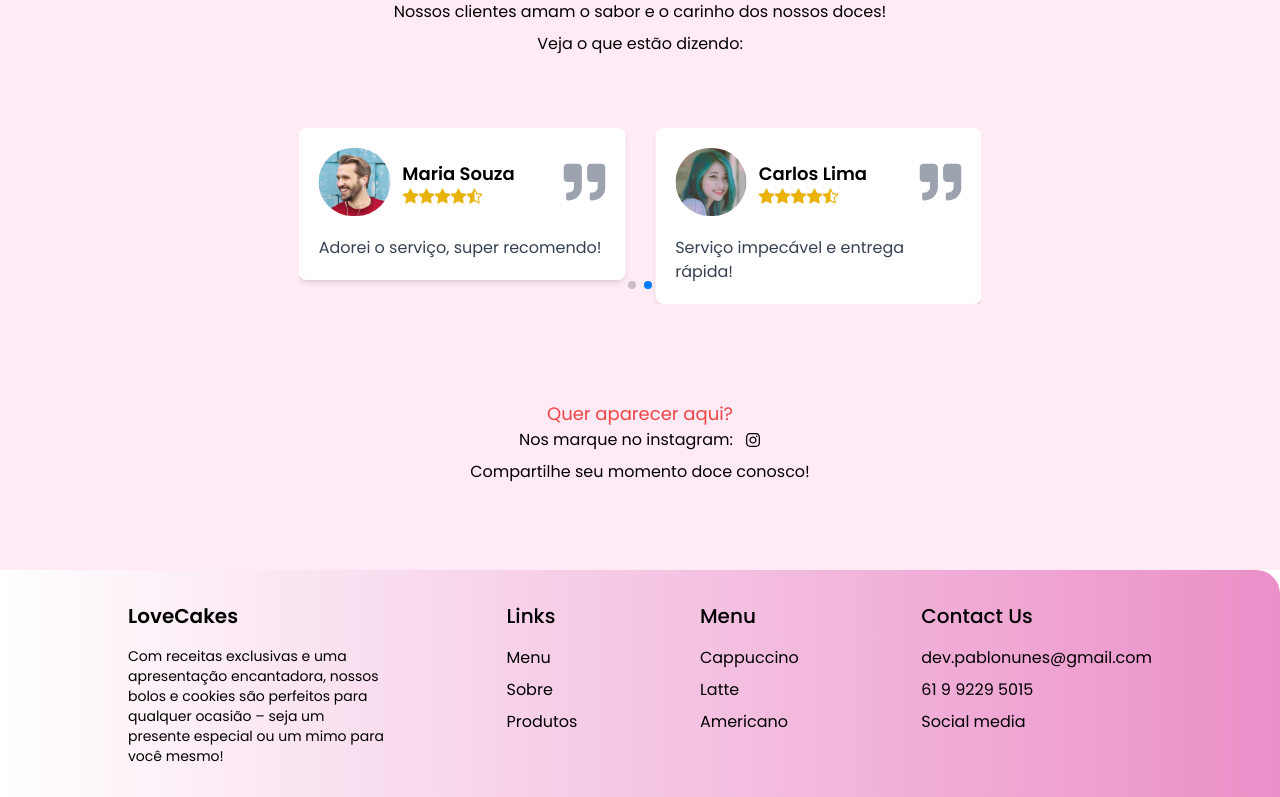
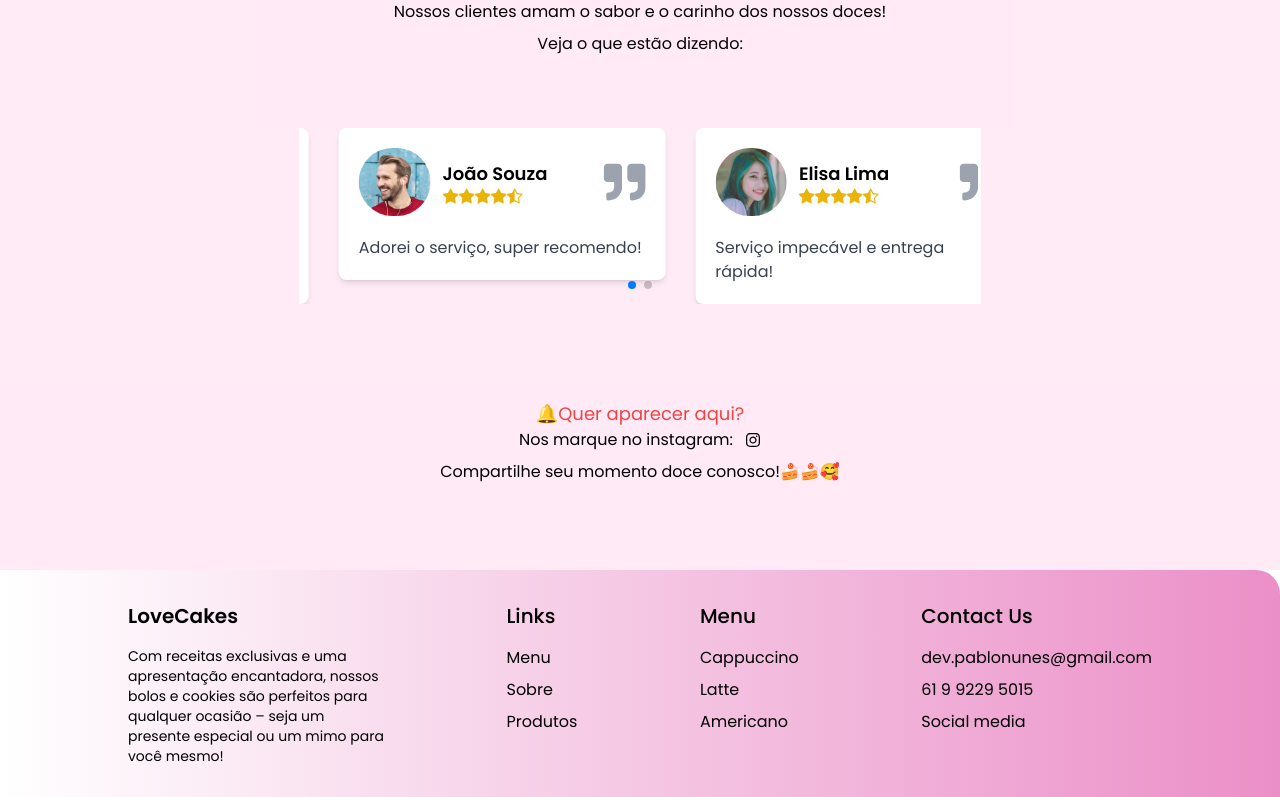
Before and after one commit to Pabloopk/confeitaria, a React (Vite) app: page / in a window 1280 px wide. Shown: the part 3430-4227 px from the top of the page. Built offline with nearby package versions, Linux system fonts and the light colour scheme.

Commit message:
add modifications

```diff
--- a/index.html
+++ b/index.html
@@ -4,8 +4,8 @@
     <meta charset="UTF-8" />
     <link rel="icon" type="image/svg+xml" href="/LoveCakes.svg" />
     <meta name="viewport" content="width=device-width, initial-scale=1.0" />
-    <meta name="description" content="Amor é um exemplo de bolo recheado de alegria" />
-    <title>Café dev - Pablo Nunes</title>
+    <meta name="description" content="Amor! é um exemplo de bolo recheado de alegria" />
+    <title>LoveCakes</title>
   </head>
   <body>
     <div id="root"></div>
--- a/src/components/About.jsx
+++ b/src/components/About.jsx
@@ -27,7 +27,7 @@ const About = () => {
 
       </div>
       <div className="mt-14">
-        <a href="https://api.whatsapp.com/send/?phone=5561992295015&text=Quero+iniciar+um+projeto%21&type=phone_number&app_absent=0 "  target={"_blank"}><Button title="Contato" /></a>
+        <a href="https://api.whatsapp.com/send/?phone=5561998179788&text=Oi%21&type=phone_number&app_absent=0"  target={"_blank"}><Button title="Contato" /></a>
       </div>
     </div>
   );
--- a/src/components/Footer.jsx
+++ b/src/components/Footer.jsx
@@ -78,7 +78,7 @@ const Footer = () => {
             </a>
             <a
               className=" hover:text-backgroundColor transition-all cursor-pointer"
-              href="https://api.whatsapp.com/send/?phone=5561992295015&text=Quero+iniciar+um+projeto%21&type=phone_number&app_absent=0"
+              href="https://api.whatsapp.com/send/?phone=5561998179788&text=Oi%21&type=phone_number&app_absent=0"
               target="_blank"
             >
               61 9 9229 5015
--- a/src/components/Navbar.jsx
+++ b/src/components/Navbar.jsx
@@ -1,7 +1,6 @@
 import React, { useState } from "react";
 import { Link } from "react-scroll";
 import { SiCoffeescript } from "react-icons/si";
-import Button from "../layouts/Button";
 import { AiOutlineMenuUnfold } from "react-icons/ai";
 import { AiOutlineClose } from "react-icons/ai";
 import { FaInstagram, FaWhatsapp } from "react-icons/fa";
@@ -88,7 +87,7 @@ const Navbar = () => {
           </nav>
 
           <div className=" hidden text-2xl lg:flex">
-              <a href="/" target={"_blank"}><FaWhatsapp className="rounded-full text-2xl text-white bg-green-500"/></a>
+              <a href="https://api.whatsapp.com/send/?phone=5561998179788&text=Oi%21&type=phone_number&app_absent=0" target={"_blank"}><FaWhatsapp className="rounded-full text-2xl text-white bg-green-500"/></a>
 
               <a href="/" target={"_blank"}><FaInstagram className="rounded-md text-2xl ml-3 text-pink-700 bg-white"/></a>
           </div>
@@ -158,7 +157,7 @@ const Navbar = () => {
           </Link>
 
           <div className="flex items-center justify-center text-2xl lg:flex">
-              <a href="/" target={"_blank"}><FaWhatsapp className="rounded-full text-2xl text-white bg-green-500"/></a>
+              <a href="https://api.whatsapp.com/send/?phone=5561998179788&text=Oi%21&type=phone_number&app_absent=0" target={"_blank"}><FaWhatsapp className="rounded-full text-2xl text-white bg-green-500"/></a>
 
               <a href="/" target={"_blank"}><FaInstagram className="rounded-md text-2xl ml-3 text-pink-700 bg-white"/></a>
           </div>
--- a/src/components/Review.jsx
+++ b/src/components/Review.jsx
@@ -11,8 +11,7 @@ const Review = () => {
       </h1>
 
     <div className=" flex flex-col items-center justify-center">
-    <p className="mt-12 flex-col items-center justify-center">Nossos clientes amam o sabor e o carinho dos nossos doces!</p>
-
+        <p className="mt-12 flex-col items-center justify-center text-center">Nossos clientes amam o sabor e o carinho dos nossos doces!</p>
         <p className="mt-2">Veja o que estão dizendo:</p>
     </div>
 
@@ -21,13 +20,13 @@ const Review = () => {
       </div>
         <div className=" flex flex-col items-center justify-center">
           <p className="mt-12 "><span className="text-red-500 text-lg">
-          Quer aparecer aqui?</span> </p>
+            🔔Quer aparecer aqui?</span> </p>
             <p className="flex items-center justify-between">Nos marque no instagram:
               <a href="/" target={"_blank"} className="ml-3" >
                   <FaInstagram/>
               </a>
             </p>
-        <p className="mt-2">Compartilhe seu momento doce conosco!</p>
+          <p className="mt-2 text-center">Compartilhe seu momento doce conosco!🍰🍰🥰</p>
         </div>
     </div>
   );
--- a/src/layouts/ReviewCard.jsx
+++ b/src/layouts/ReviewCard.jsx
@@ -126,19 +126,19 @@ const reviews = [
   {
     id: 1,
     img: img1,
-    title: "João Silva",
+    title: "Luiza Silva",
     text: "Ótima experiência, atendimento excelente!",
   },
   {
     id: 2,
     img: img2,
-    title: "Maria Souza",
+    title: "João Souza",
     text: "Adorei o serviço, super recomendo!",
   },
   {
     id: 3,
     img: img3,
-    title: "Carlos Lima",
+    title: "Elisa Lima",
     text: "Serviço impecável e entrega rápida!",
   },
   // {
```
Lines whose indentation alone changed are shown as unchanged.
